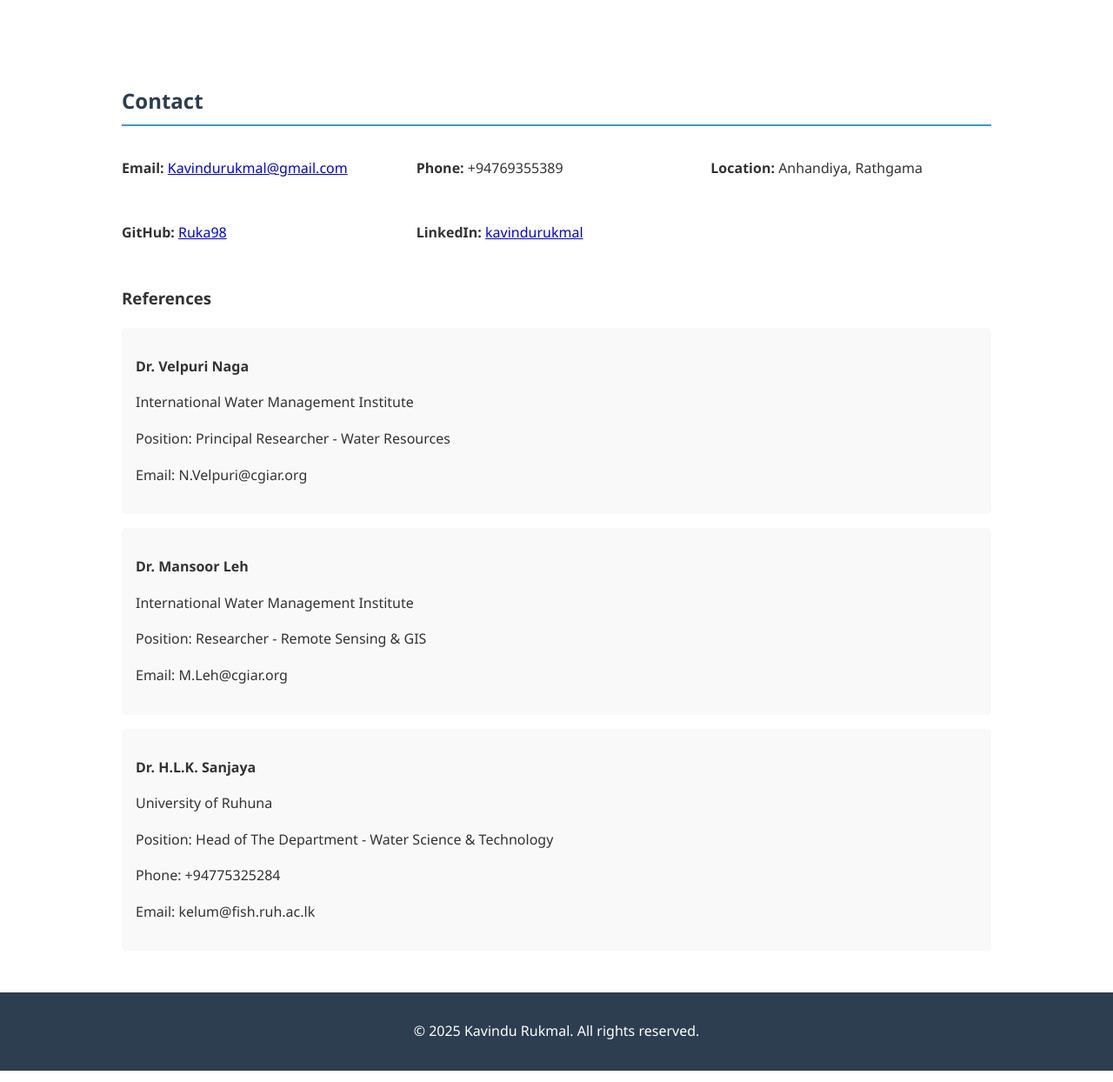
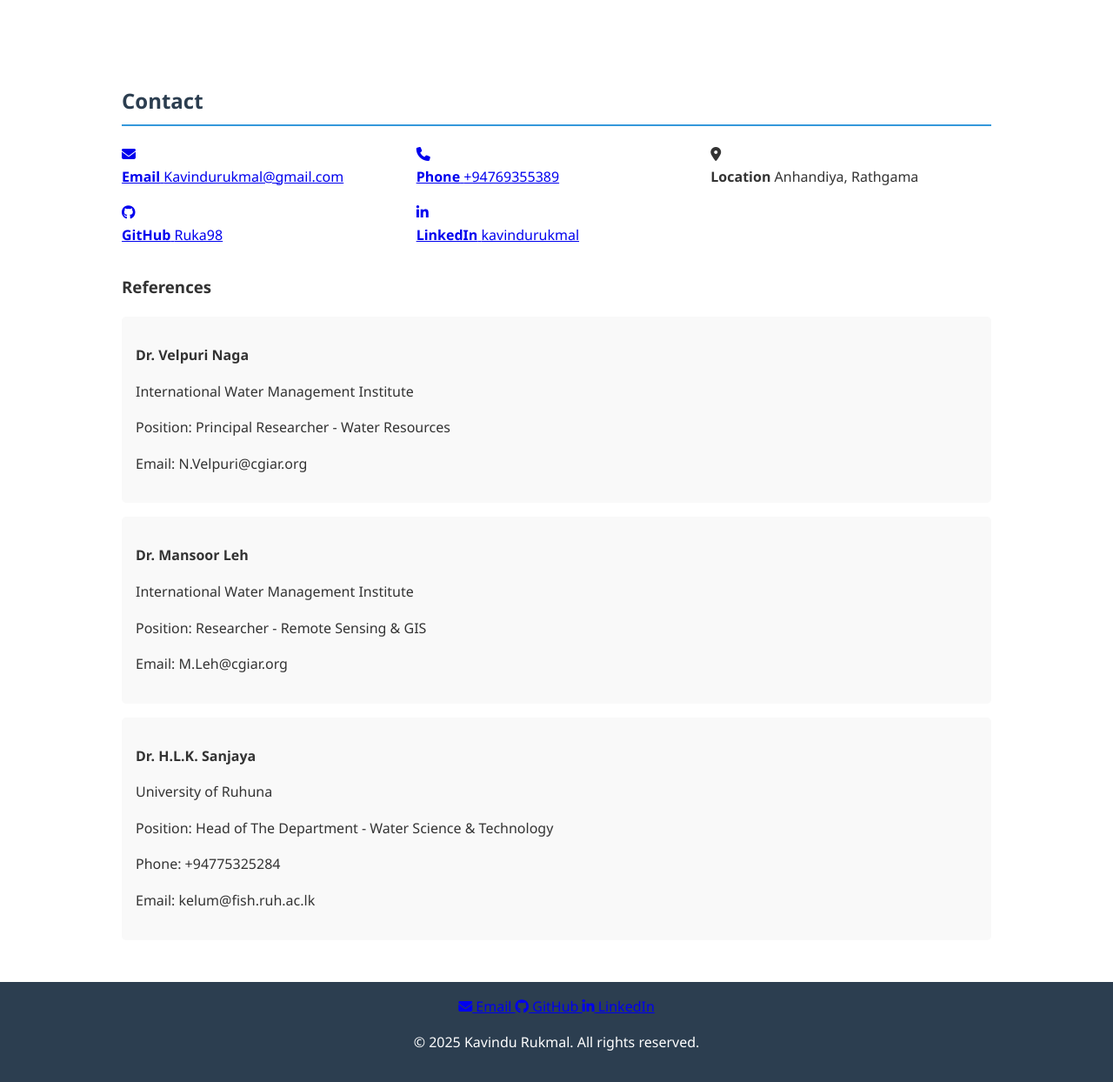
Before and after one commit to Ruka98/Portfolio, a plain HTML site: page index.html in a window 1280 px wide. Shown: the part 4525-5769 px from the top of the page at 87% size. Drawn offline with Linux system fonts and the light colour scheme.

Commit message:
Update index.html

```diff
--- a/index.html
+++ b/index.html
@@ -5,6 +5,7 @@
   <meta name="viewport" content="width=device-width, initial-scale=1.0" />
   <title>Kavindu Rukmal - Research Consultant</title>
   <link rel="stylesheet" href="style.css" />
+  <link rel="stylesheet" href="https://cdnjs.cloudflare.com/ajax/libs/font-awesome/6.4.0/css/all.min.css" />
 </head>
 <body>
   <header>
@@ -159,11 +160,55 @@
   <section id="contact">
     <h2>Contact</h2>
     <div class="contact-info">
-      <p><strong>Email:</strong> <a href="mailto:Kavindurukmal@gmail.com">Kavindurukmal@gmail.com</a></p>
-      <p><strong>Phone:</strong> +94769355389</p>
-      <p><strong>Location:</strong> Anhandiya, Rathgama</p>
-      <p><strong>GitHub:</strong> <a href="https://github.com/Ruka98">Ruka98</a></p>
-      <p><strong>LinkedIn:</strong> <a href="https://www.linkedin.com/in/kavindu-rukmal-113b61320/">kavindurukmal</a></p>
+      <a href="mailto:Kavindurukmal@gmail.com" class="contact-item" data-type="email">
+        <div class="contact-icon">
+          <i class="fas fa-envelope"></i>
+        </div>
+        <div class="contact-text">
+          <strong>Email</strong>
+          <span>Kavindurukmal@gmail.com</span>
+        </div>
+      </a>
+
+      <a href="tel:+94769355389" class="contact-item" data-type="phone">
+        <div class="contact-icon">
+          <i class="fas fa-phone"></i>
+        </div>
+        <div class="contact-text">
+          <strong>Phone</strong>
+          <span>+94769355389</span>
+        </div>
+      </a>
+
+      <div class="contact-item" data-type="location">
+        <div class="contact-icon">
+          <i class="fas fa-map-marker-alt"></i>
+        </div>
+        <div class="contact-text">
+          <strong>Location</strong>
+          <span>Anhandiya, Rathgama</span>
+        </div>
+      </div>
+
+      <a href="https://github.com/Ruka98" target="_blank" class="contact-item" data-type="github">
+        <div class="contact-icon">
+          <i class="fab fa-github"></i>
+        </div>
+        <div class="contact-text">
+          <strong>GitHub</strong>
+          <span>Ruka98</span>
+        </div>
+      </a>
+
+      <a href="https://www.linkedin.com/in/kavindu-rukmal-113b61320/" target="_blank" class="contact-item" data-type="linkedin">
+        <div class="contact-icon">
+          <i class="fab fa-linkedin-in"></i>
+        </div>
+        <div class="contact-text">
+          <strong>LinkedIn</strong>
+          <span>kavindurukmal</span>
+        </div>
+      </a>
     </div>
 
     <div class="references">
@@ -191,7 +236,23 @@
   </section>
 
   <footer>
-    <p>© 2025 Kavindu Rukmal. All rights reserved.</p>
+    <div class="container">
+      <div class="footer-links">
+        <a href="mailto:Kavindurukmal@gmail.com" class="footer-link">
+          <i class="fas fa-envelope"></i>
+          Email
+        </a>
+        <a href="https://github.com/Ruka98" target="_blank" class="footer-link">
+          <i class="fab fa-github"></i>
+          GitHub
+        </a>
+        <a href="https://www.linkedin.com/in/kavindu-rukmal-113b61320/" target="_blank" class="footer-link">
+          <i class="fab fa-linkedin-in"></i>
+          LinkedIn
+        </a>
+      </div>
+      <p>© 2025 Kavindu Rukmal. All rights reserved.</p>
+    </div>
   </footer>
 </body>
 </html>
```
